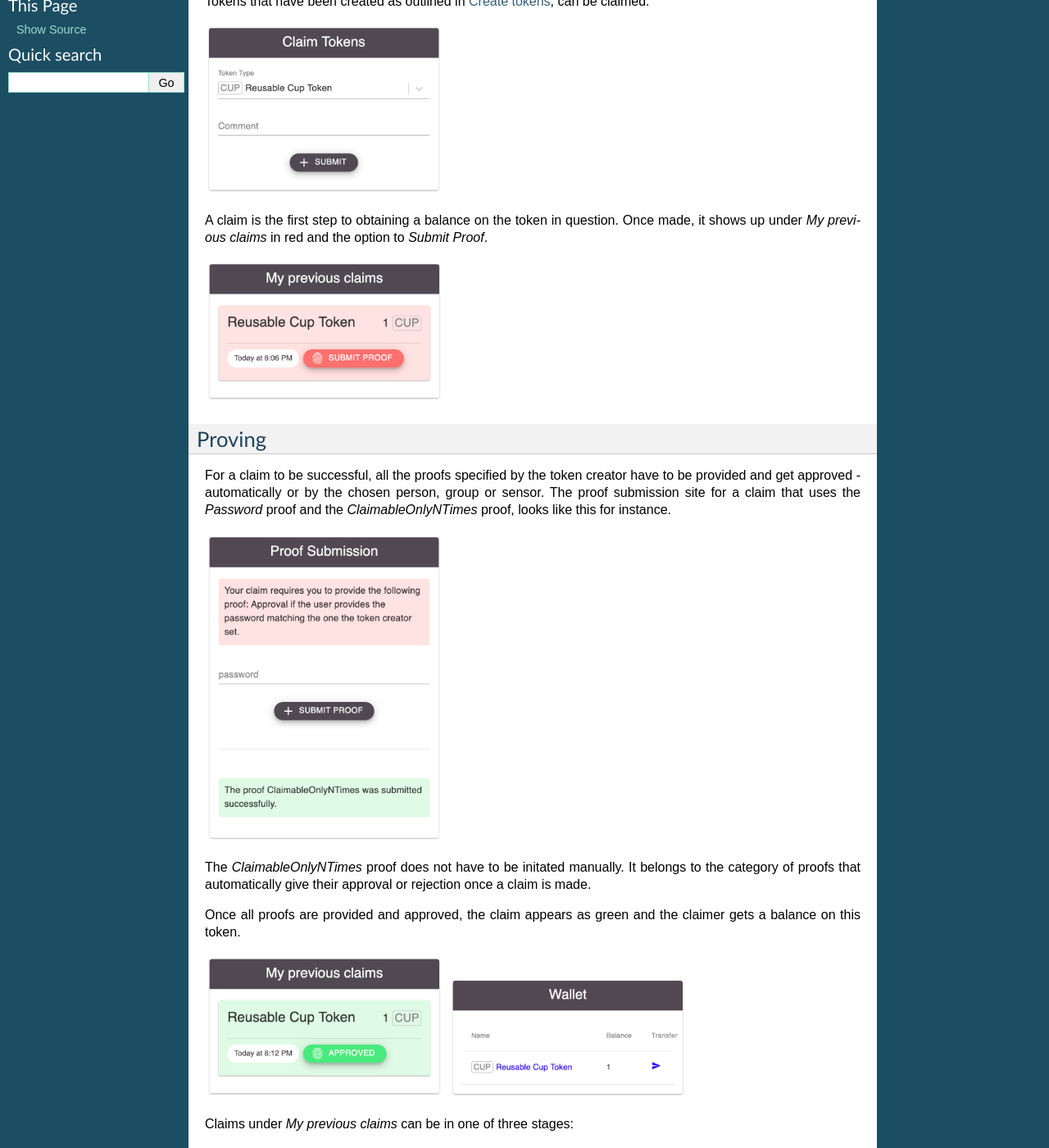
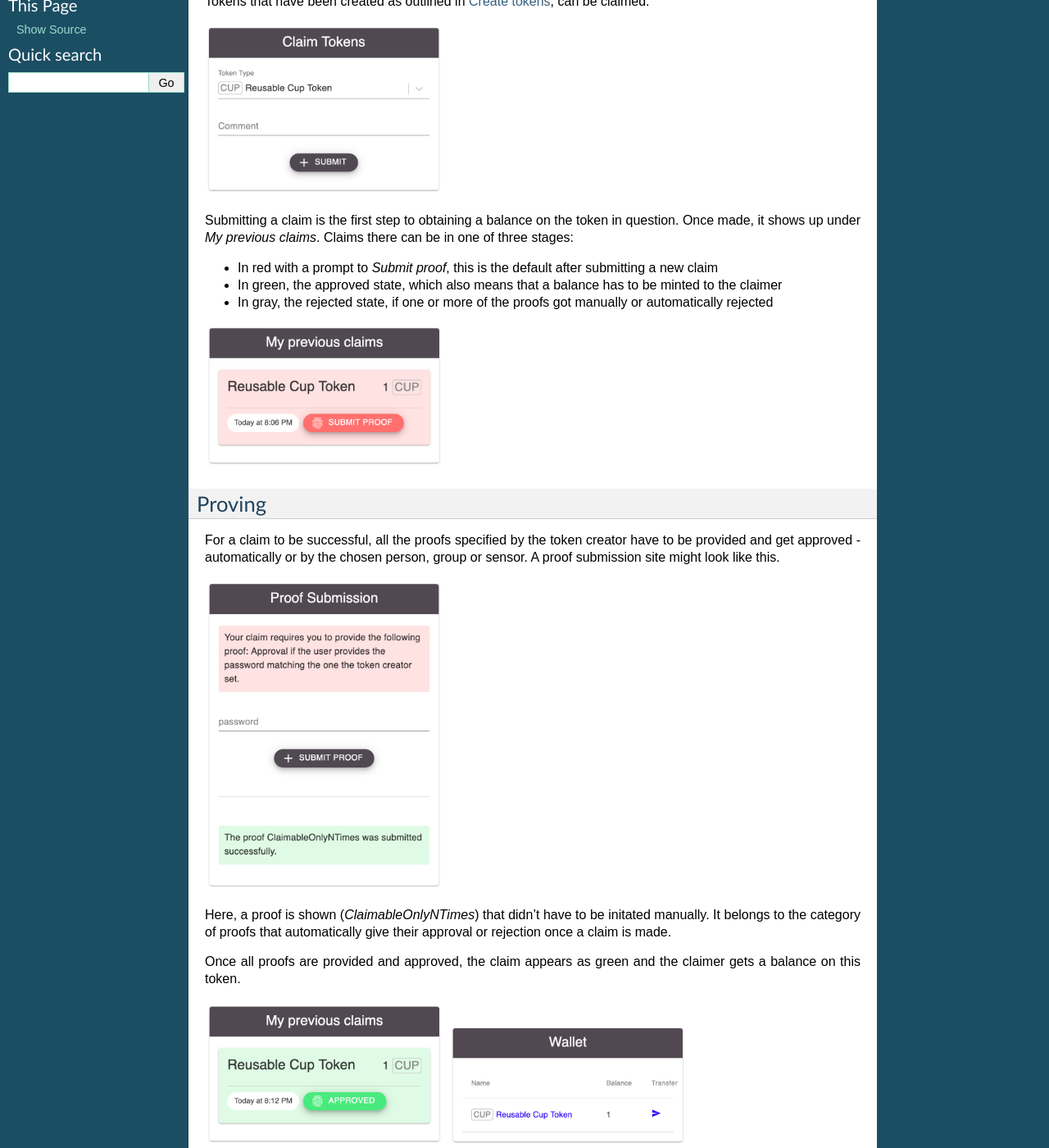
Before and after one commit to FuturICT2/FIN4Documentation, a Sphinx documentation site: the page built from docs/claim-tokens.rst, in a window 1280 px wide and 1400 px high, scrolled down 228 px. Shown: the whole window at 82% size. Built offline with Sphinx 7.4.7, drawn with Linux system fonts in a browser that asks for light colours; some of the changed text lies outside the part shown.

Commit message:
Rewrite parts of claim-tokens

```diff
--- a/docs/claim-tokens.rst
+++ b/docs/claim-tokens.rst
@@ -12,7 +12,11 @@ Tokens that have been created as outlined in `Create tokens <create-tokens.html>
 .. image:: images/ClaimTokens.png
    :scale: 35%
 
-A claim is the first step to obtaining a balance on the token in question. Once made, it shows up under *My previous claims* in red and the option to *Submit Proof*.
+Submitting a claim is the first step to obtaining a balance on the token in question. Once made, it shows up under *My previous claims*. Claims there can be in one of three stages:
+
+- In red with a prompt to *Submit proof*, this is the default after submitting a new claim
+- In green, the approved state, which also means that a balance has to be minted to the claimer
+- In gray, the rejected state, if one or more of the proofs got manually or automatically rejected
 
 .. image:: images/MyPreviousClaims.png
    :scale: 35%
@@ -20,12 +24,12 @@ A claim is the first step to obtaining a balance on the token in question. Once
 Proving
 ^^^^^^^
 
-For a claim to be successful, all the proofs specified by the token creator have to be provided and get approved - automatically or by the chosen person, group or sensor. The proof submission site for a claim that uses the *Password* proof and the *ClaimableOnlyNTimes* proof, looks like this for instance.
+For a claim to be successful, all the proofs specified by the token creator have to be provided and get approved - automatically or by the chosen person, group or sensor. A proof submission site might look like this.
 
 .. image:: images/ProofSubmission.png
    :scale: 35%
 
-The *ClaimableOnlyNTimes* proof does not have to be initated manually. It belongs to the category of proofs that automatically give their approval or rejection once a claim is made.
+Here, a proof is shown (*ClaimableOnlyNTimes*) that didn't have to be initated manually. It belongs to the category of proofs that automatically give their approval or rejection once a claim is made.
 
 Once all proofs are provided and approved, the claim appears as green and the claimer gets a balance on this token.
 
@@ -35,8 +39,4 @@ Once all proofs are provided and approved, the claim appears as green and the cl
 .. image:: images/Wallet.png
    :scale: 35%
 
-Claims under *My previous claims* can be in one of three stages:
-
-- In red and the prompt to *Submit proof*, this is the default after submitting a new claim
-- In green, the approved state, which also means that a balance has to be minted to the claimer
-- In gray, the rejected state, if one or more of the proofs got manually or automatically rejected
+Once any proof of a claim is rejected, the entire claim gets rejected. It is not possible to recover this claim by resubmitting proofs - a new claim has to be made if the user wants to try again.
```
